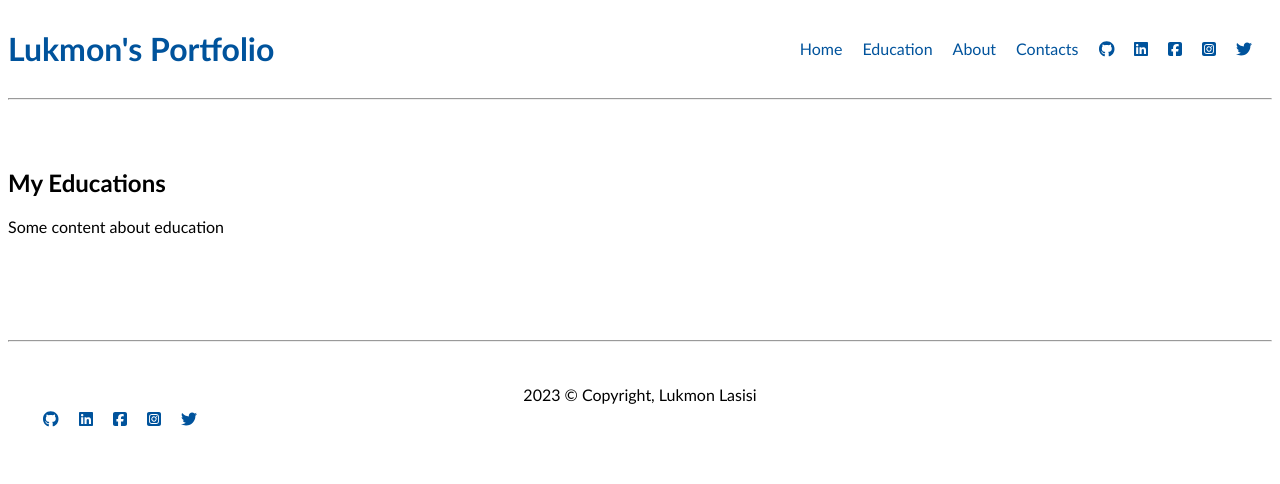
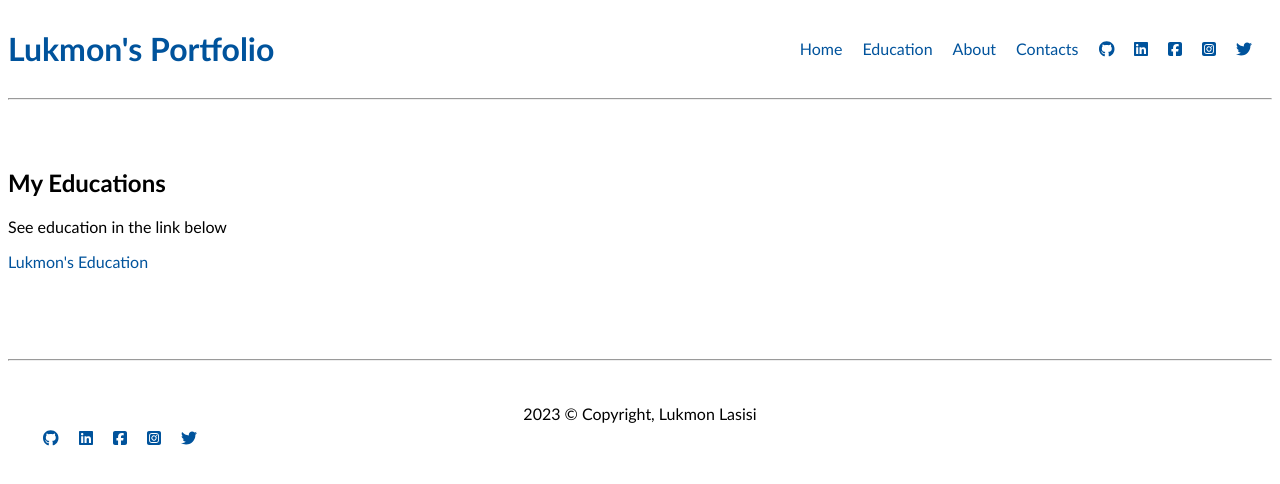
Before and after one commit to Lukmon-ll/react_laravel_portfolio, a React (Vite) app in the folder react_laravel/: page /education in a window 1280 px wide. Shown: the top 484 px of the page. Built offline with nearby package versions, Linux system fonts and the light colour scheme.

Commit message:
add education content

```diff
--- a/react_laravel/src/routes/Education.jsx
+++ b/react_laravel/src/routes/Education.jsx
@@ -2,7 +2,8 @@ export default function Education() {
   return(
     <div id="site-content">
       <h2>My Educations</h2>
-      <p>Some content about education</p>
+      <p>See education in the link below</p>
+      <a href="http://lukmon.epizy.com/edupage.php?i=1" target="_blanck">Lukmon's Education</a>
     </div>
   );
 }
```
